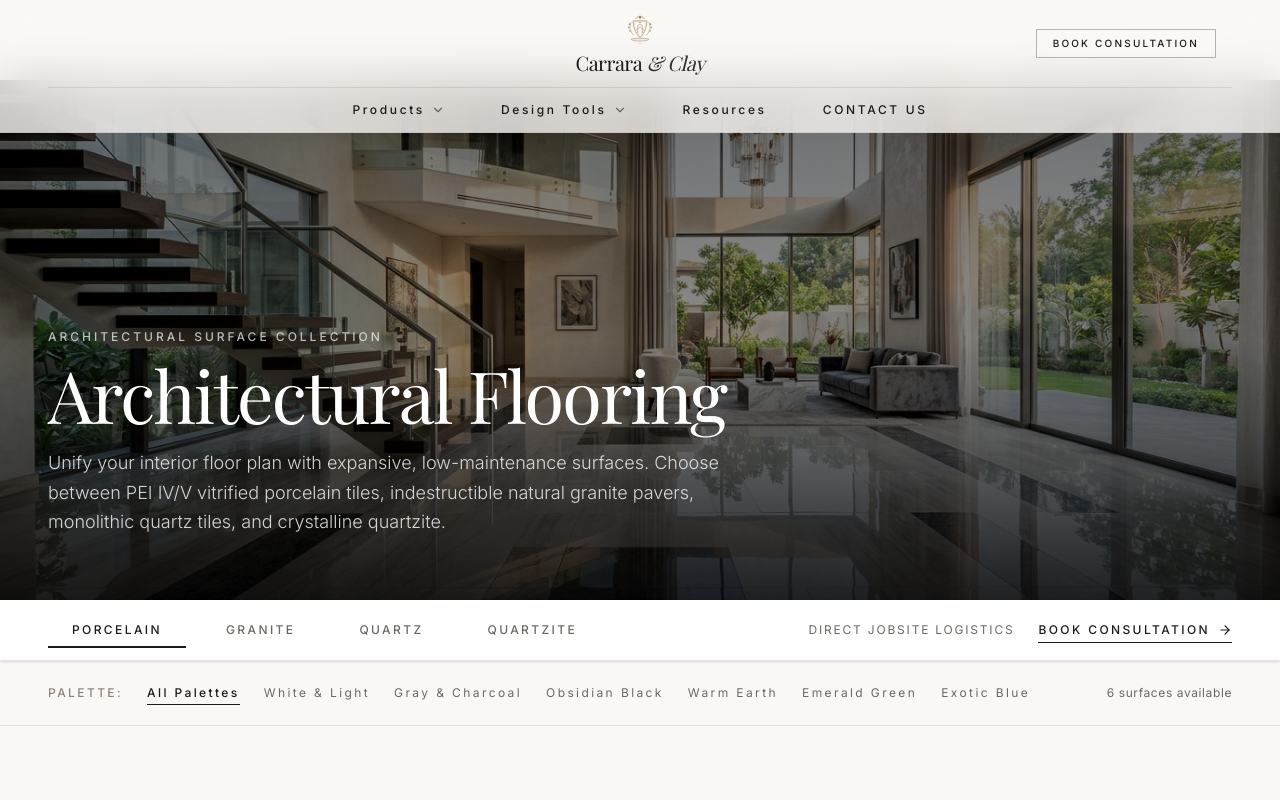
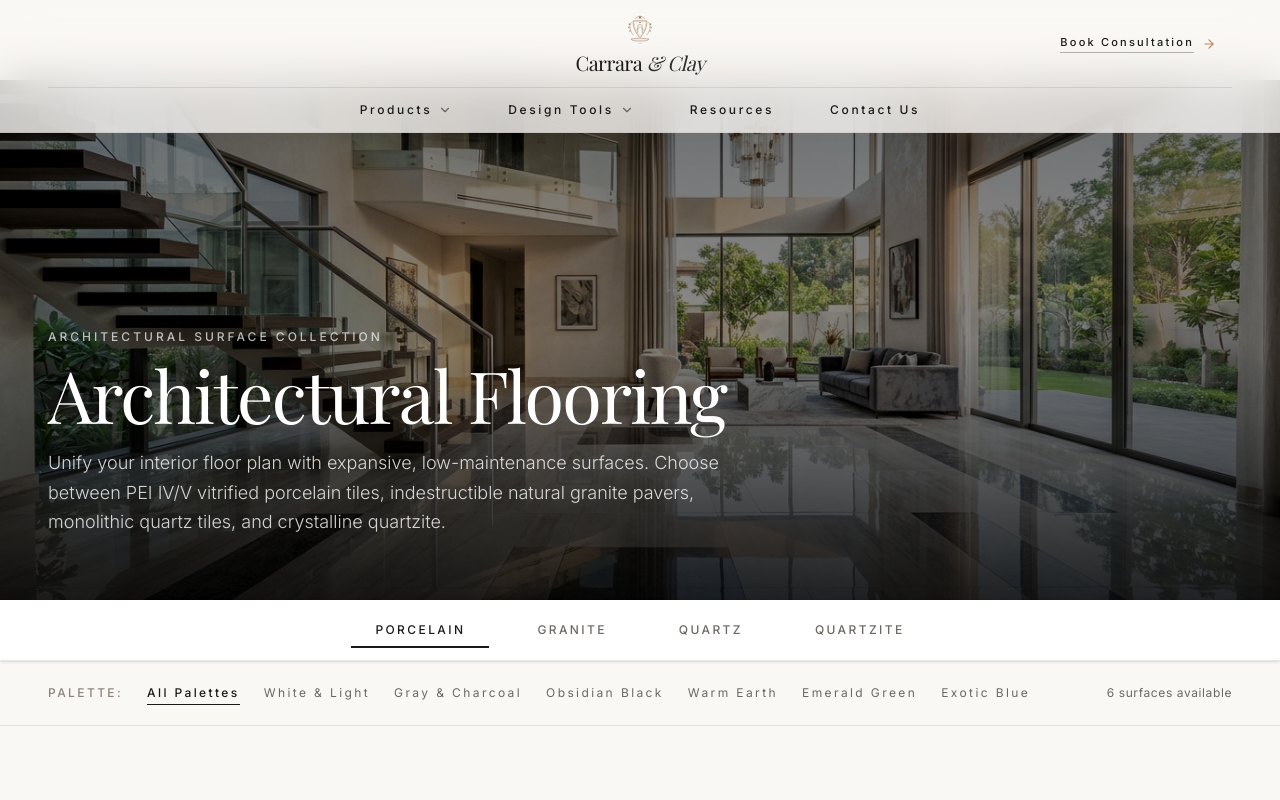
Before and after one commit to Karandeep-Singh-Talwar/countertopwebsite, a Next.js app: page /flooring in a window 1280 px wide. Shown: the top 800 px of the page. Built offline with nearby package versions, Linux system fonts and the light colour scheme; a web font is replaced by a local one.

Commit message:
fix(nav): purge logistics bar, center material tabs, format Contact Us title case, remove book consultation box borders

```diff
--- a/src/components/in-common-nav.tsx
+++ b/src/components/in-common-nav.tsx
@@ -136,17 +136,19 @@ export function InCommonNav({
           {/* Right Utility: Book Consultation CTA & Mobile Toggle */}
           <div className="flex items-center justify-end space-x-4">
             <motion.button
-              whileHover={{ scale: 1.02 }}
-              whileTap={{ scale: 0.98 }}
-              transition={{ type: 'spring', stiffness: 400, damping: 25 }}
+              whileHover={{ x: 2 }}
+              transition={{ duration: 0.2 }}
               onClick={() => onOpenBookCall({ service: 'Architectural Consultation' })}
-              className={`hidden md:inline-flex items-center px-4 py-1.5 text-[10px] uppercase tracking-[0.22em] font-medium transition-all duration-300 cursor-pointer border backdrop-blur-sm ${
+              className={`hidden md:inline-flex items-center gap-2 py-1 text-[11px] tracking-[0.2em] font-medium transition-colors duration-300 cursor-pointer group ${
                 showDarkText
-                  ? 'border-[#1A1A1A]/30 text-[#1A1A1A] hover:bg-[#1A1A1A] hover:text-[#FAF8F5]'
-                  : 'border-white/40 text-white hover:bg-white hover:text-[#1A1A1A]'
+                  ? 'text-[#1A1A1A] hover:text-amber-800'
+                  : 'text-white/90 hover:text-white'
               }`}
             >
-              <span>Book Consultation</span>
+              <span className="border-b border-current/30 group-hover:border-current pb-0.5 transition-colors">
+                Book Consultation
+              </span>
+              <ArrowRight className="w-3.5 h-3.5 opacity-60 group-hover:opacity-100 group-hover:translate-x-0.5 transition-all text-amber-800" />
             </motion.button>
 
             {/* Mobile Hamburger Toggle */}
@@ -170,7 +172,7 @@ export function InCommonNav({
         <div className="hidden md:block w-full border-b border-current/10" />
 
         {/* Tier 2: Centered Heritage Navigation Bar */}
-        <nav className="hidden md:flex items-center justify-center space-x-10 lg:space-x-14 py-2 text-xs tracking-[0.22em] font-sans font-medium uppercase relative">
+        <nav className="hidden md:flex items-center justify-center space-x-10 lg:space-x-14 py-2 text-xs tracking-[0.22em] font-sans font-medium relative">
           {/* 1. Products Dropdown Trigger & Clean Floating Menu */}
           <div
             className="relative"
@@ -358,7 +360,7 @@ export function InCommonNav({
           <div className="border-b border-[#E8E4DC] pb-4">
             <button
               onClick={() => setMobileOpenSection(mobileOpenSection === 'products' ? null : 'products')}
-              className="w-full flex items-center justify-between text-left py-1 text-xs uppercase tracking-[0.25em] font-medium text-[#1A1A1A] cursor-pointer"
+              className="w-full flex items-center justify-between text-left py-1 text-xs tracking-[0.22em] font-medium text-[#1A1A1A] cursor-pointer"
             >
               <span>Products</span>
               <ChevronDown
@@ -368,7 +370,7 @@ export function InCommonNav({
               />
             </button>
             {mobileOpenSection === 'products' && (
-              <div className="mt-3 pl-2 flex flex-col space-y-2 text-xs uppercase tracking-wider">
+              <div className="mt-3 pl-2 flex flex-col space-y-2 text-xs tracking-wider">
                 <Link
                   href="/countertops"
                   onClick={() => setMobileMenuOpen(false)}
@@ -401,7 +403,7 @@ export function InCommonNav({
           <div className="border-b border-[#E8E4DC] pb-4">
             <button
               onClick={() => setMobileOpenSection(mobileOpenSection === 'tools' ? null : 'tools')}
-              className="w-full flex items-center justify-between text-left py-1 text-xs uppercase tracking-[0.25em] font-medium text-[#1A1A1A] cursor-pointer"
+              className="w-full flex items-center justify-between text-left py-1 text-xs tracking-[0.22em] font-medium text-[#1A1A1A] cursor-pointer"
             >
               <span>Design Tools</span>
               <ChevronDown
@@ -411,7 +413,7 @@ export function InCommonNav({
               />
             </button>
             {mobileOpenSection === 'tools' && (
-              <div className="mt-3 pl-2 flex flex-col space-y-2 text-xs uppercase tracking-wider">
+              <div className="mt-3 pl-2 flex flex-col space-y-2 text-xs tracking-wider">
                 <button
                   onClick={() => {
                     setMobileMenuOpen(false);
@@ -444,7 +446,7 @@ export function InCommonNav({
                 setMobileMenuOpen(false);
                 openResourcesWip();
               }}
-              className="w-full flex items-center justify-between text-left py-1 text-xs uppercase tracking-[0.25em] font-medium text-[#1A1A1A] cursor-pointer"
+              className="w-full flex items-center justify-between text-left py-1 text-xs tracking-[0.22em] font-medium text-[#1A1A1A] cursor-pointer"
             >
               <span>Resources</span>
               <span className="text-[10px] text-amber-800 font-sans tracking-widest uppercase">In Calibration</span>
@@ -456,7 +458,7 @@ export function InCommonNav({
             <Link
               href="/contact"
               onClick={() => setMobileMenuOpen(false)}
-              className="w-full flex items-center justify-between text-left py-1 text-xs uppercase tracking-[0.25em] font-medium text-[#1A1A1A] cursor-pointer"
+              className="w-full flex items-center justify-between text-left py-1 text-xs tracking-[0.22em] font-medium text-[#1A1A1A] cursor-pointer"
             >
               <span>Contact Us</span>
               <ArrowRight className="w-4 h-4 text-[#8C827A]" />
--- a/src/components/materials-catalog-view.tsx
+++ b/src/components/materials-catalog-view.tsx
@@ -128,8 +128,8 @@ export function MaterialsCatalogView({
       {/* 2. Four Material Switcher Pillars */}
       <section className="border-b border-[#1A1A1A]/10 bg-white sticky top-[68px] z-30 shadow-sm">
         <div className="max-w-[1680px] mx-auto px-6 md:px-12">
-          <div className="flex items-center justify-between overflow-x-auto py-1 scrollbar-none gap-2 sm:gap-4">
-            <div className="flex items-center gap-2 sm:gap-4 py-2">
+          <div className="flex items-center justify-center overflow-x-auto py-1 scrollbar-none gap-2 sm:gap-6">
+            <div className="flex items-center justify-center gap-2 sm:gap-6 py-2">
               {MATERIAL_TABS.map((tab) => {
                 const isActive = selectedMaterial === tab.id;
                 return (
@@ -154,18 +154,6 @@ export function MaterialsCatalogView({
                   </button>
                 );
               })}
-            </div>
-
-            {/* Quick Action */}
-            <div className="hidden lg:flex items-center gap-6 text-xs font-sans tracking-[0.15em] uppercase text-[#6C6863]">
-              <span>Direct Jobsite Logistics</span>
-              <button
-                onClick={() => onOpenBookCall({ service: 'Material Consultation', material: `${meta.title} (${categoryTitle})` })}
-                className="inline-flex items-center gap-2 text-xs uppercase tracking-[0.2em] font-medium text-[#1A1A1A] py-1 border-b border-[#1A1A1A] hover:text-amber-800 hover:border-amber-800 transition-colors cursor-pointer"
-              >
-                <span>Book Consultation</span>
-                <ArrowRight className="w-3.5 h-3.5" />
-              </button>
             </div>
           </div>
         </div>
```
